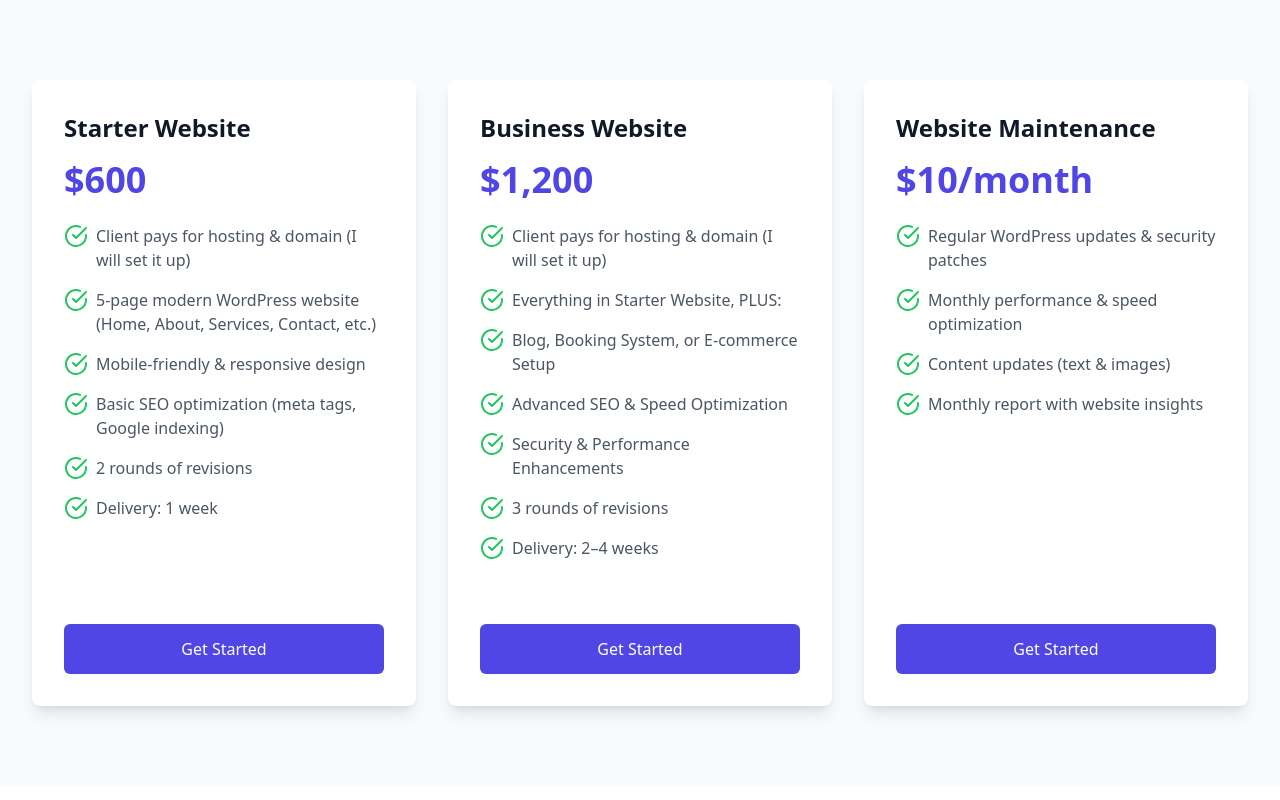
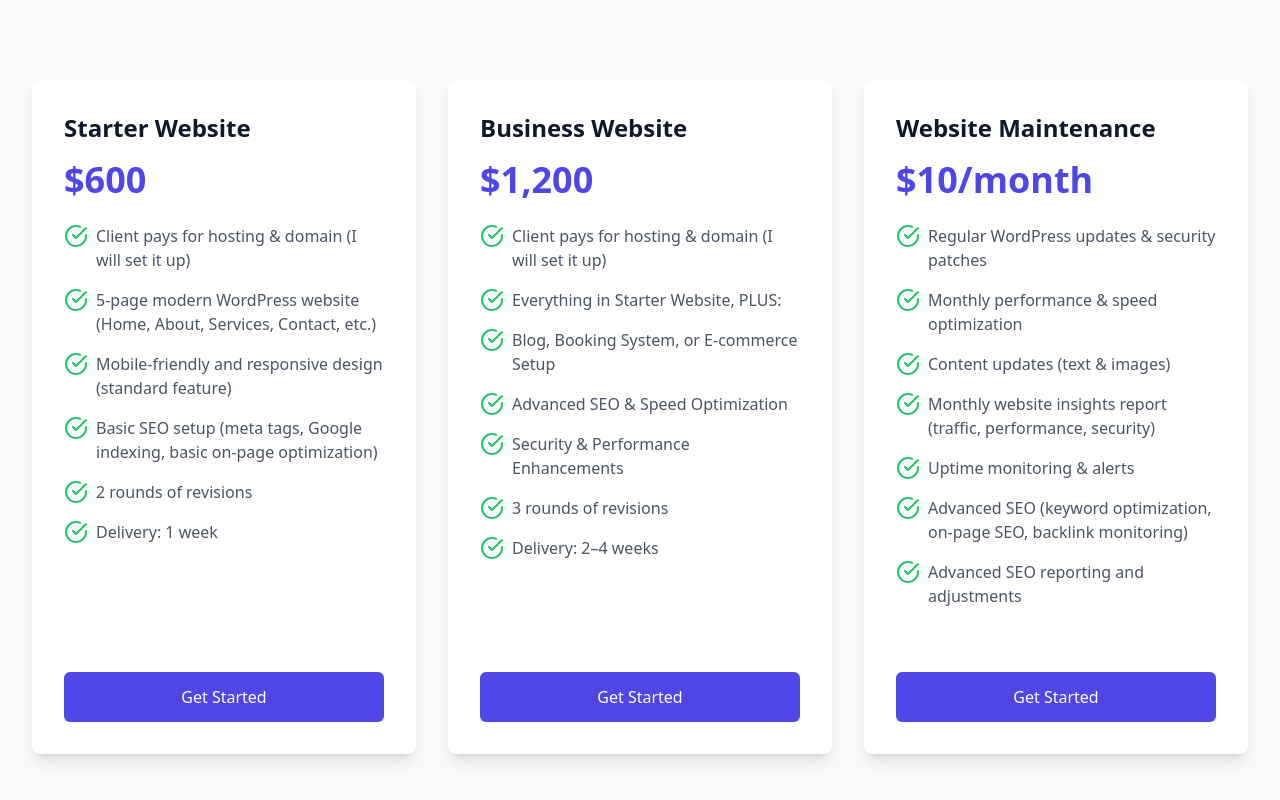
Before and after one commit to nav-commits/WebsiteBusiness, a React (Vite) app: page /services in a window 1280 px wide. Shown: the part 432-1232 px from the top of the page. Built offline with nearby package versions, Linux system fonts and the light colour scheme.

Commit message:
fixed my services

```diff
--- a/src/pages/Services.tsx
+++ b/src/pages/Services.tsx
@@ -9,8 +9,8 @@ const Services = () => {
       features: [
         "Client pays for hosting & domain (I will set it up)",
         "5-page modern WordPress website (Home, About, Services, Contact, etc.)",
-        "Mobile-friendly & responsive design",
-        "Basic SEO optimization (meta tags, Google indexing)",
+        "Mobile-friendly and responsive design (standard feature)",
+        "Basic SEO setup (meta tags, Google indexing, basic on-page optimization)",
         "2 rounds of revisions",
         "Delivery: 1 week",
       ],
@@ -35,10 +35,14 @@ const Services = () => {
         "Regular WordPress updates & security patches",
         "Monthly performance & speed optimization",
         "Content updates (text & images)",
-        "Monthly report with website insights",
+        "Monthly website insights report (traffic, performance, security)",
+        "Uptime monitoring & alerts",
+        "Advanced SEO (keyword optimization, on-page SEO, backlink monitoring)",
+        "Advanced SEO reporting and adjustments",
       ],
     },
   ];
+
 
   return (
     <div className="pt-16">
```
